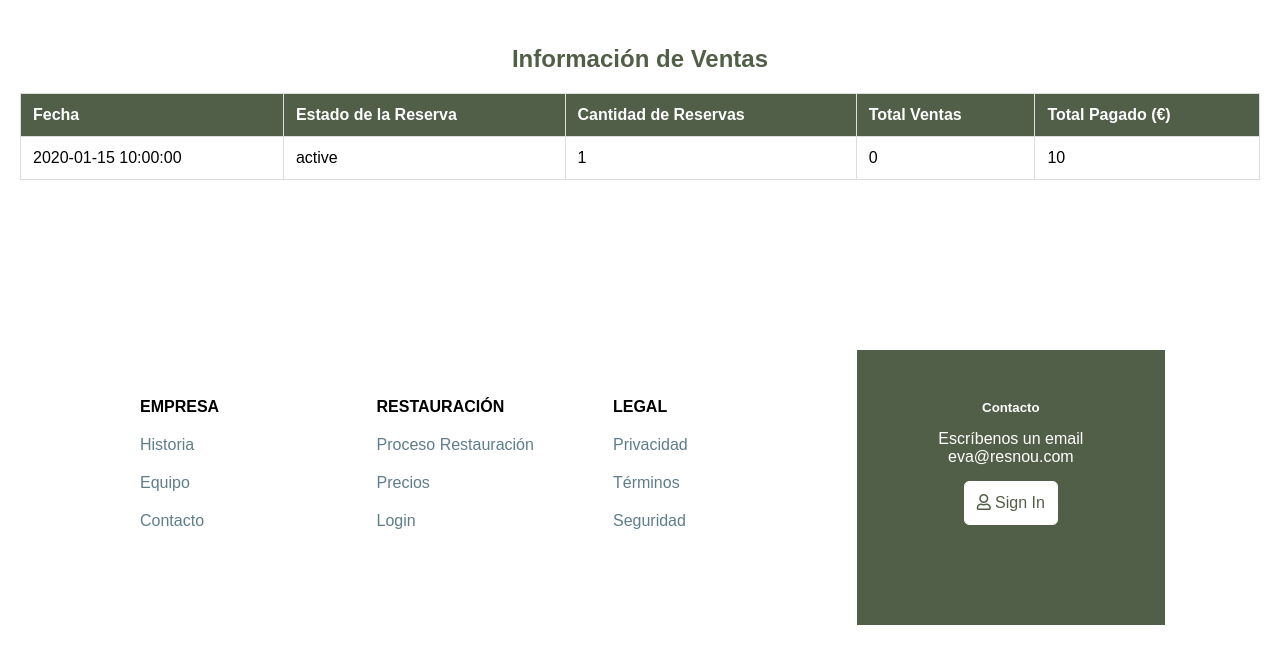
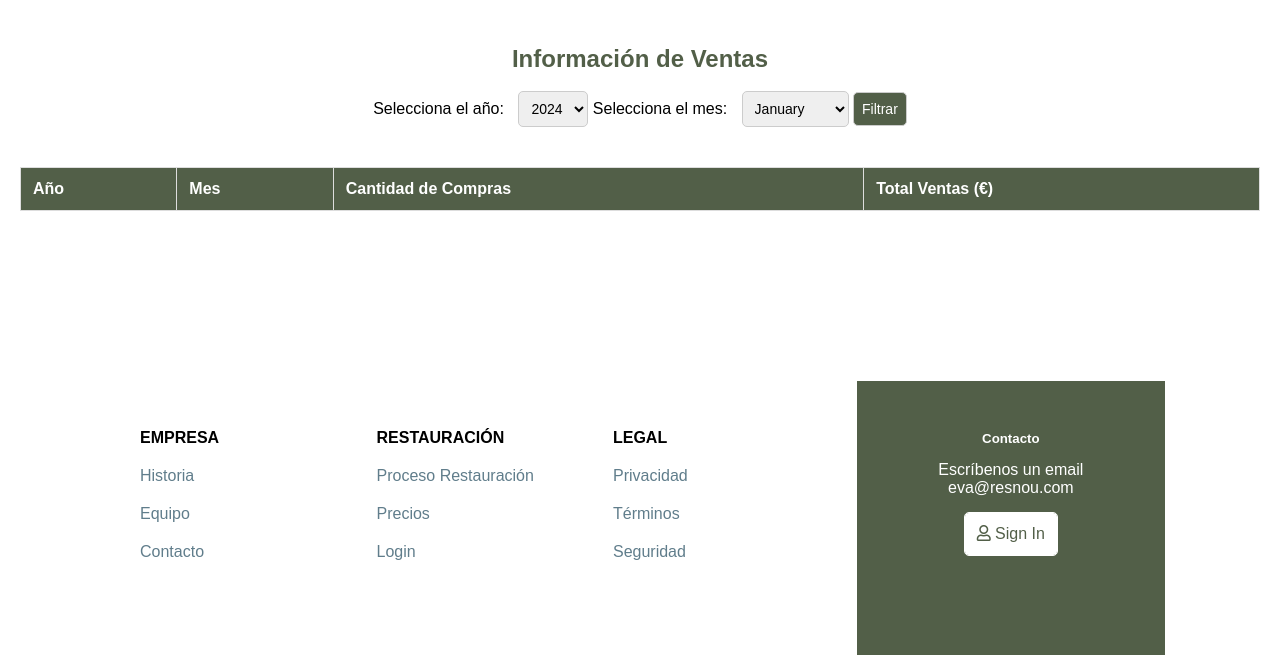
Before and after one commit to Elizaga21/ResNou-Arte-y-Restauracion, a PHP site: page /ventas.php in a window 1280 px wide. Shown: the part 125-780 px from the top of the page. Run offline with PHP 8.4, Linux system fonts and the light colour scheme; the visitor is signed in with stand-in values (Sample User, id 1); tables that the repository leaves empty or names only in its code hold one stand-in row (values such as "Sample post"); lists and menus that the app fills with data are empty; some libraries are stand-ins or nearby versions; some web fonts are replaced.

Commit message:
arreglo ventas

```diff
--- a/ventas.php
+++ b/ventas.php
@@ -7,14 +7,20 @@ if (!isset($_SESSION['user_id']) || $_SESSION['rol'] !== 'administrador') {
     exit();
 }
 
-// Consulta para obtener información de ventas
-$sql = "SELECT r.Fecha, r.EstadoReserva, COUNT(*) as Cantidad, SUM(r.FormaPago) as TotalVentas, SUM(c.PrecioTotal) as TotalPedido
-        FROM reservas r
-        JOIN compras c ON r.CompraID = c.CompraID
-        GROUP BY r.Fecha, r.EstadoReserva";
+// Obtener los valores seleccionados del filtro de año y mes
+$anioSeleccionado = isset($_GET['anio']) ? $_GET['anio'] : date('Y');
+$mesSeleccionado = isset($_GET['mes']) ? $_GET['mes'] : date('m');
 
-$stmt = $pdo->query($sql);
+// Consulta para obtener información de ventas filtrada por año y mes
+$sql = "SELECT YEAR(FechaCompra) as Anio, MONTH(FechaCompra) as Mes, COUNT(*) as CantidadCompras, SUM(PrecioTotal) as TotalVentas
+        FROM compras
+        WHERE YEAR(FechaCompra) = :anioSeleccionado AND MONTH(FechaCompra) = :mesSeleccionado
+        GROUP BY YEAR(FechaCompra), MONTH(FechaCompra)";
+
+$stmt = $pdo->prepare($sql);
+$stmt->execute(['anioSeleccionado' => $anioSeleccionado, 'mesSeleccionado' => $mesSeleccionado]);
 $ventas = $stmt->fetchAll(PDO::FETCH_ASSOC);
+
 ?>
 <!DOCTYPE html>
 <html lang="es">
@@ -70,30 +76,75 @@ $ventas = $stmt->fetchAll(PDO::FETCH_ASSOC);
             color: #fff;
         }
 
+        .filtro {
+    margin-bottom: 20px;
+}
+
+.filtro label {
+    margin-right: 10px;
+}
+
+.filtro select,
+.filtro button {
+    padding: 8px;
+    font-size: 14px;
+    border-radius: 5px;
+    border: 1px solid #ccc;
+}
+
+.filtro button {
+    background-color: #525f48;
+    color: #fff;
+    cursor: pointer;
+    transition: background-color 0.3s;
+}
+
+.filtro button:hover {
+    background-color: #354037;
+}
+
+
     </style>
 </head>
 <body>
 
     <div class="container-reservas">
     <h2>Información de Ventas</h2>
+    <br>
+    <div class="filtro">
+        <form method="GET" action="">
+            <label for="anio">Selecciona el año:</label>
+            <select name="anio" id="anio">
+                <?php for ($i = date('Y'); $i >= 2024; $i--): ?>
+                    <option value="<?php echo $i; ?>"><?php echo $i; ?></option>
+                <?php endfor; ?>
+            </select>
+            <label for="mes">Selecciona el mes:</label>
+            <select name="mes" id="mes">
+                <?php for ($m = 1; $m <= 12; $m++): ?>
+                    <option value="<?php echo $m; ?>"><?php echo date('F', mktime(0, 0, 0, $m, 1)); ?></option>
+                <?php endfor; ?>
+            </select>
+            <button type="submit">Filtrar</button>
+        </form>
+    </div>
     <table>
     <tr>
-                <th>Fecha</th>
-                <th>Estado de la Reserva</th>
-                <th>Cantidad de Reservas</th>
-                <th>Total Ventas</th>
-                <th>Total Pagado (€)</th>
+        <th>Año</th>
+        <th>Mes</th>
+        <th>Cantidad de Compras</th>
+        <th>Total Ventas (€)</th>
     </tr>
     <?php foreach ($ventas as $venta): ?>
         <tr>
-                    <td><?php echo $venta['Fecha']; ?></td>
-                    <td><?php echo $venta['EstadoReserva']; ?></td>
-                    <td><?php echo $venta['Cantidad']; ?></td>
-                    <td><?php echo $venta['TotalVentas']; ?></td>
-                    <td><?php echo $venta['TotalPedido']; ?></td>
+            <td><?php echo $venta['Anio']; ?></td>
+            <td><?php echo $venta['Mes']; ?></td>
+            <td><?php echo $venta['CantidadCompras']; ?></td>
+            <td><?php echo number_format($venta['TotalVentas'], 2, ',', '.'); ?></td>
         </tr>
     <?php endforeach; ?>
 </table>
+
     </div>
 
     <?php include 'footer.php'; ?>
```
Lines whose indentation alone changed are shown as unchanged.
